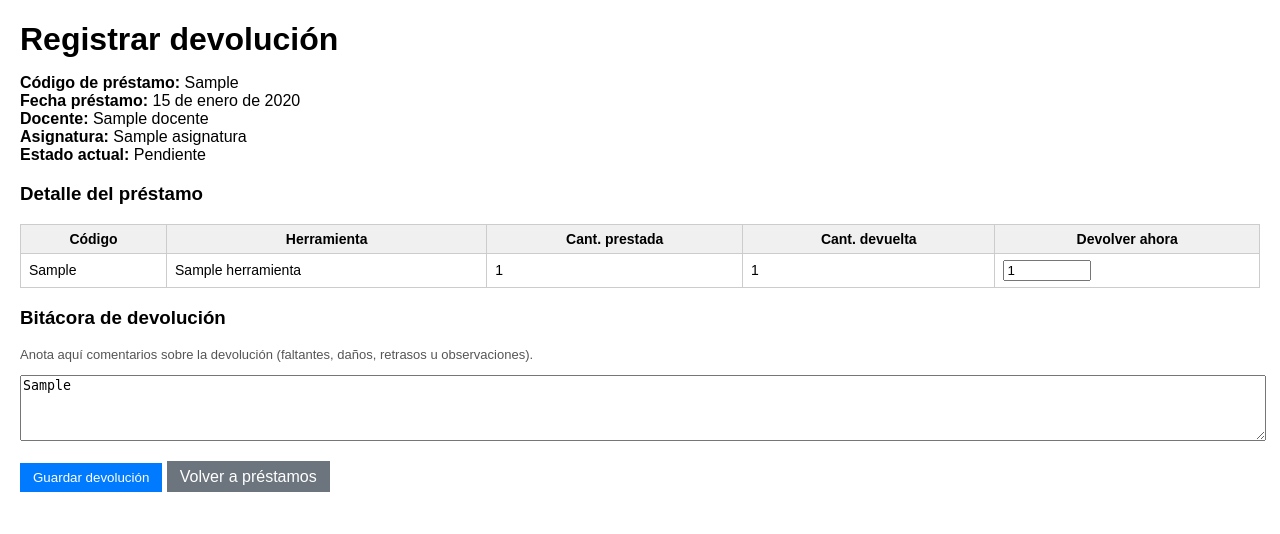
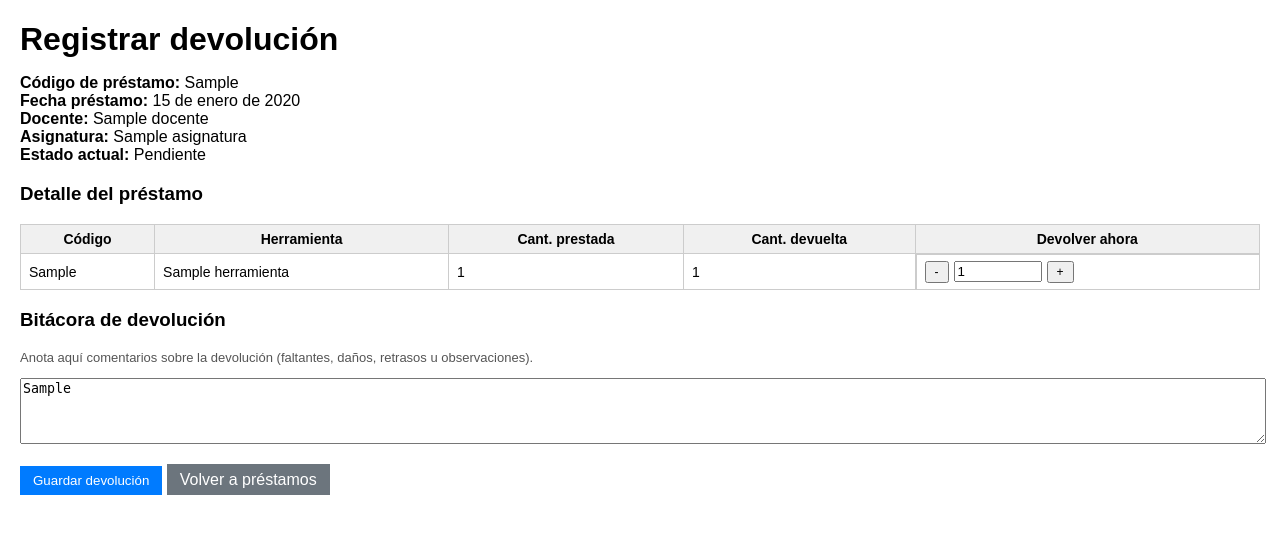
Before and after one commit to josepilquilt/gestion_mecanica, a Django app: page /prestamos/devolver/1/ in a window 1280 px wide. Shown: the top 534 px of the page. Run offline with Django 5.2, Linux system fonts and the light colour scheme; a user stored in the database is signed in; tables that the repository leaves empty hold one stand-in row (values such as "Sample post").

Commit message:
Actulizacion de proyecto

```diff
--- a/inventario/templates/inventario/registrar_devolucion.html
+++ b/inventario/templates/inventario/registrar_devolucion.html
@@ -16,6 +16,8 @@
         .btn { padding: 6px 12px; cursor: pointer; }
         .btn-primary { background: #007bff; color: white; border: 1px solid #007bff; }
         .btn-secondary { background: #6c757d; color: white; border: 1px solid #6c757d; text-decoration: none; }
+        .quantity-controls { display: flex; align-items: center; gap: 5px; }
+        .quantity-controls button { padding: 2px 8px; font-size: 12px; }
     </style>
 </head>
 <body>
@@ -85,14 +87,17 @@
                 <td>{{ det.cantidad_devuelta }}</td>
 
                 {% if not solo_lectura %}
-                <td>
+                <td class="quantity-controls">
+                    <button type="button" onclick="adjustQuantity('detalle_{{ det.id }}_devuelta', -1)">-</button>
                     <input
                         type="number"
+                        id="detalle_{{ det.id }}_devuelta"
                         name="detalle_{{ det.id }}_devuelta"
                         min="0"
                         max="{{ det.cantidad_entregada }}"
                         value="{{ det.cantidad_devuelta }}"
                     >
+                    <button type="button" onclick="adjustQuantity('detalle_{{ det.id }}_devuelta', 1)">+</button>
                 </td>
                 {% endif %}
             </tr>
@@ -131,5 +136,18 @@
 
 </form>
 
+<script>
+    function adjustQuantity(inputId, delta) {
+        const input = document.getElementById(inputId);
+        let currentValue = parseInt(input.value) || 0;
+        let newValue = currentValue + delta;
+        const max = parseInt(input.max) || Infinity;
+        const min = parseInt(input.min) || 0;
+        if (newValue >= min && newValue <= max) {
+            input.value = newValue;
+        }
+    }
+</script>
+
 </body>
 </html>
```
